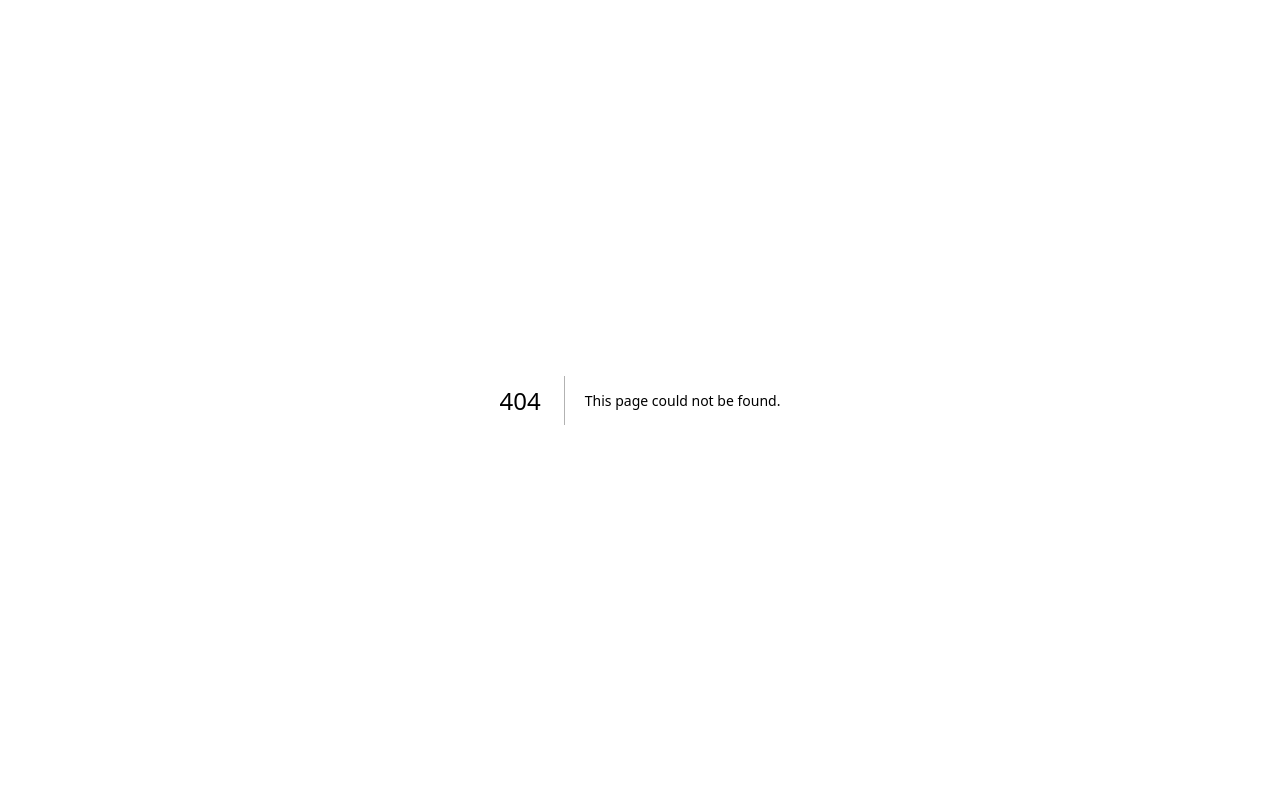
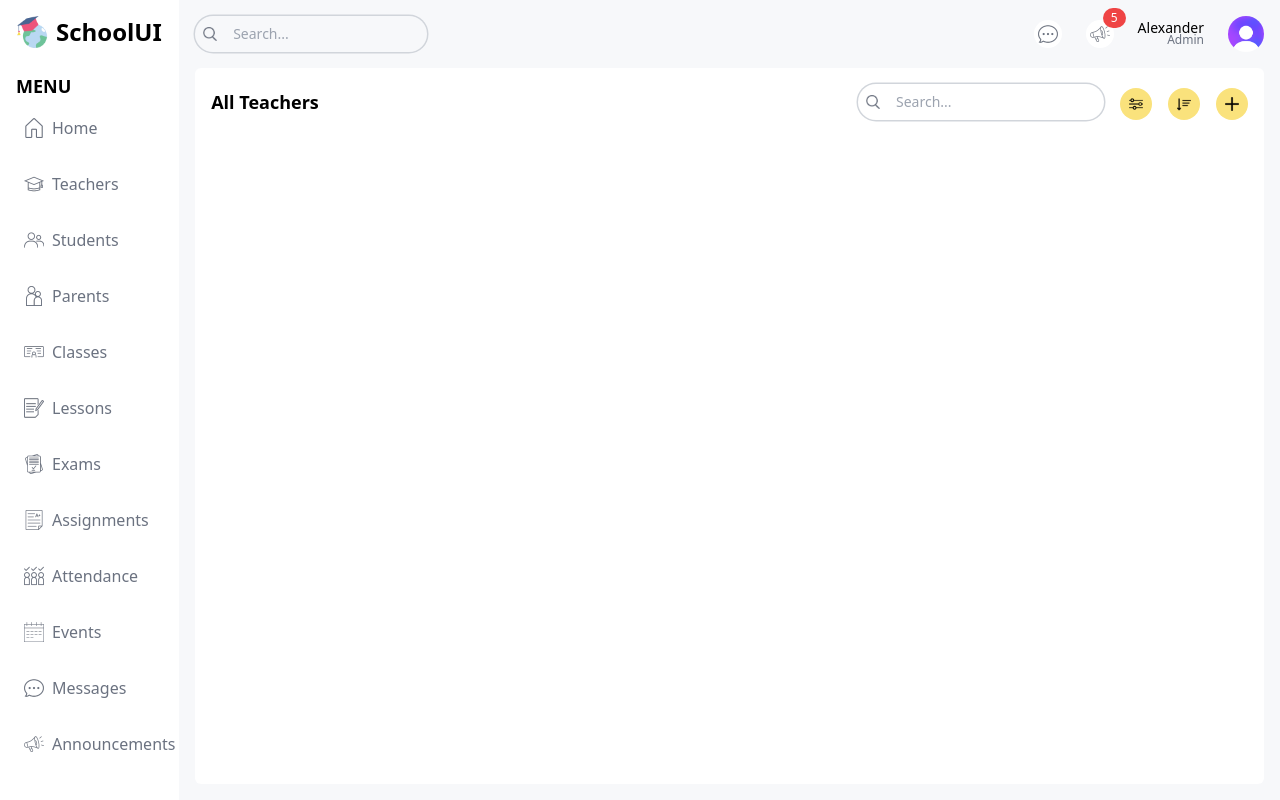
Before and after one commit to alexanderuk82/school-dashboard, a Next.js app: page /list/teachers in a window 1280 px wide. Before the commit this address had no page. Shown: the top 800 px of the page. Built offline with nearby package versions, Linux system fonts and the light colour scheme.

Commit message:
Section top filters added

```diff
--- a/src/app/(dashboard)/layout.tsx
+++ b/src/app/(dashboard)/layout.tsx
@@ -14,7 +14,10 @@
 			<aside className="w-[14%] md:w-[8%] lg:w-[16%] xl:w-[14%] p-4">
 				{/* Logo */}
 
-				<Link href="/" className="flex items-center gap-2 font-bold text-2xl">
+				<Link
+					href="/"
+					className="w-max flex items-center gap-2 font-bold text-2xl"
+				>
 					<Image src="/logo.png" alt="Logo" width={32} height={32} />
 					<span className="hidden lg:flex">SchoolUI</span>
 				</Link>
--- /dev/null
+++ b/src/app/(dashboard)/list/teachers/page.tsx
@@ -0,0 +1,37 @@
+import TableSearch from "@/components/TableSearch";
+import Image from "next/image";
+import React from "react";
+
+const TeacherListPage = () => {
+	return (
+		<div className="bg-white rounded-md p-4 flex-1 m-4 mt-0">
+			{/* Top section */}
+			<div className="flex items-center justify-between">
+				<h1 className="hidden md:block text-lg font-semibold">All Teachers</h1>
+				{/* Search and Buttons */}
+				<div className=" flex flex-col md:flex-row items-center w-full md:w-auto gap-4">
+					<TableSearch />
+
+					{/* Buttons filter */}
+					<div className="flex gap-4 items-center self-end">
+						<button className="w-8 h-8 flex items-center justify-center rounded-full bg-alexYellow">
+							<Image src="/filter.png" alt="Filter" width={14} height={14} />
+						</button>
+						<button className="w-8 h-8 flex items-center justify-center rounded-full bg-alexYellow">
+							<Image src="/sort.png" alt="Filter" width={14} height={14} />
+						</button>
+						<button className="w-8 h-8 flex items-center justify-center rounded-full bg-alexYellow">
+							<Image src="/plus.png" alt="Filter" width={14} height={14} />
+						</button>
+					</div>
+				</div>
+			</div>
+			{/* List section */}
+			<div className=""></div>
+			{/* Pagination section */}
+			<div className=""></div>
+		</div>
+	);
+};
+
+export default TeacherListPage;
--- a/src/components/Menu.tsx
+++ b/src/components/Menu.tsx
@@ -39,7 +39,7 @@
 						{section.items.map((item, i) => {
 							if (item.visible.includes(role)) {
 								return (
-									<li key={i} className="w-full p-2 hover:bg-alexSkyLight">
+									<li key={i} className="w-max p-2 hover:bg-alexSkyLight">
 										<Link
 											href={item.href}
 											className="flex items-center gap-2 text-gray-500 "
--- /dev/null
+++ b/src/components/TableSearch.tsx
@@ -0,0 +1,20 @@
+import Image from "next/image";
+import React from "react";
+
+const TableSearch = () => {
+	return (
+		<>
+			{/* Search Bar */}
+			<div className="w-full md:w-auto flex items-center gap-4 text-sm rounded-full ring-[1.5px] ring-gray-300 p-2 cursor-pointer">
+				<Image src="/search.png" alt="Search" width={14} height={14} />
+				<input
+					type="text"
+					placeholder="Search..."
+					className="focus:outline-none cursor-pointer w-[200px] bg-transparent"
+				/>
+			</div>
+		</>
+	);
+};
+
+export default TableSearch;
```
